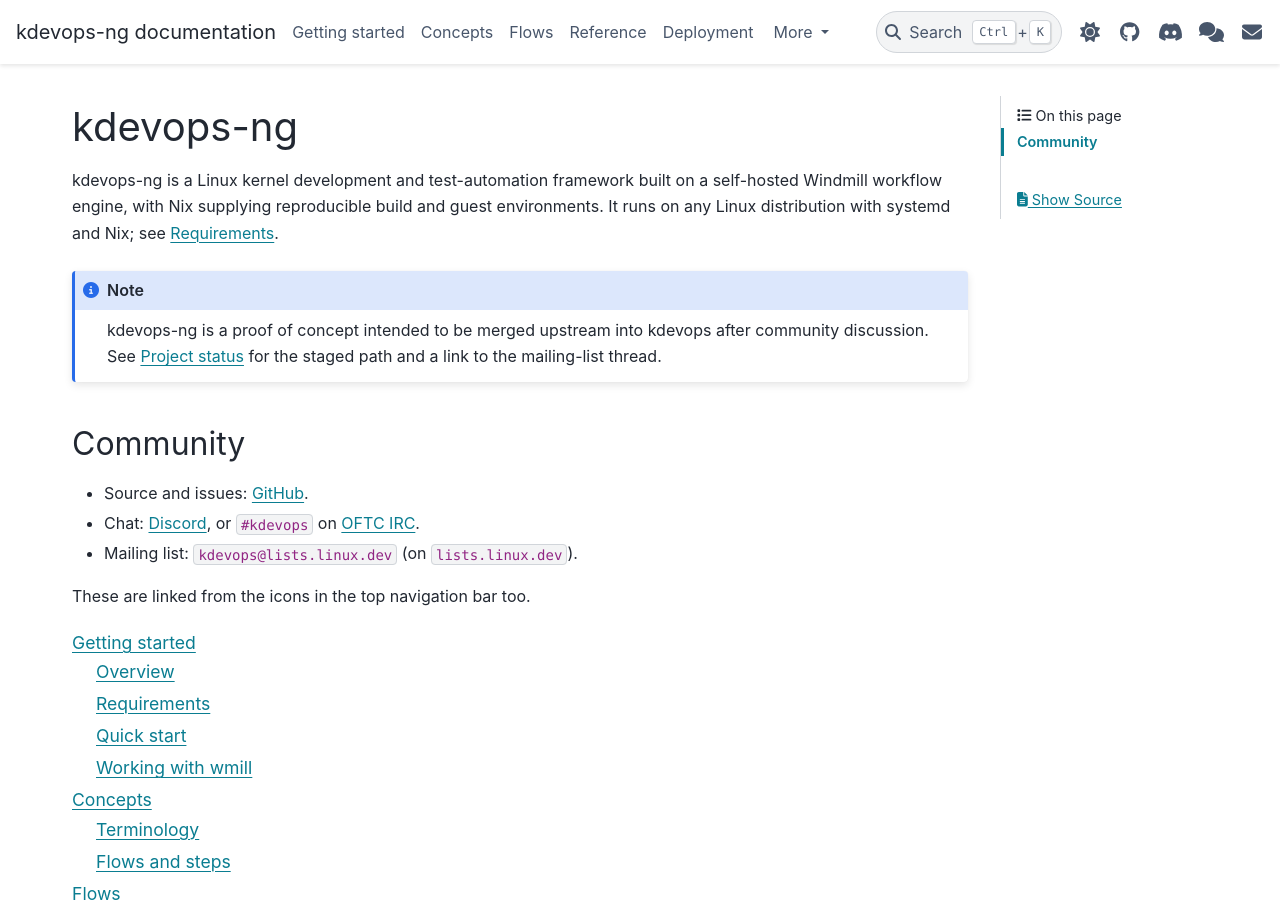
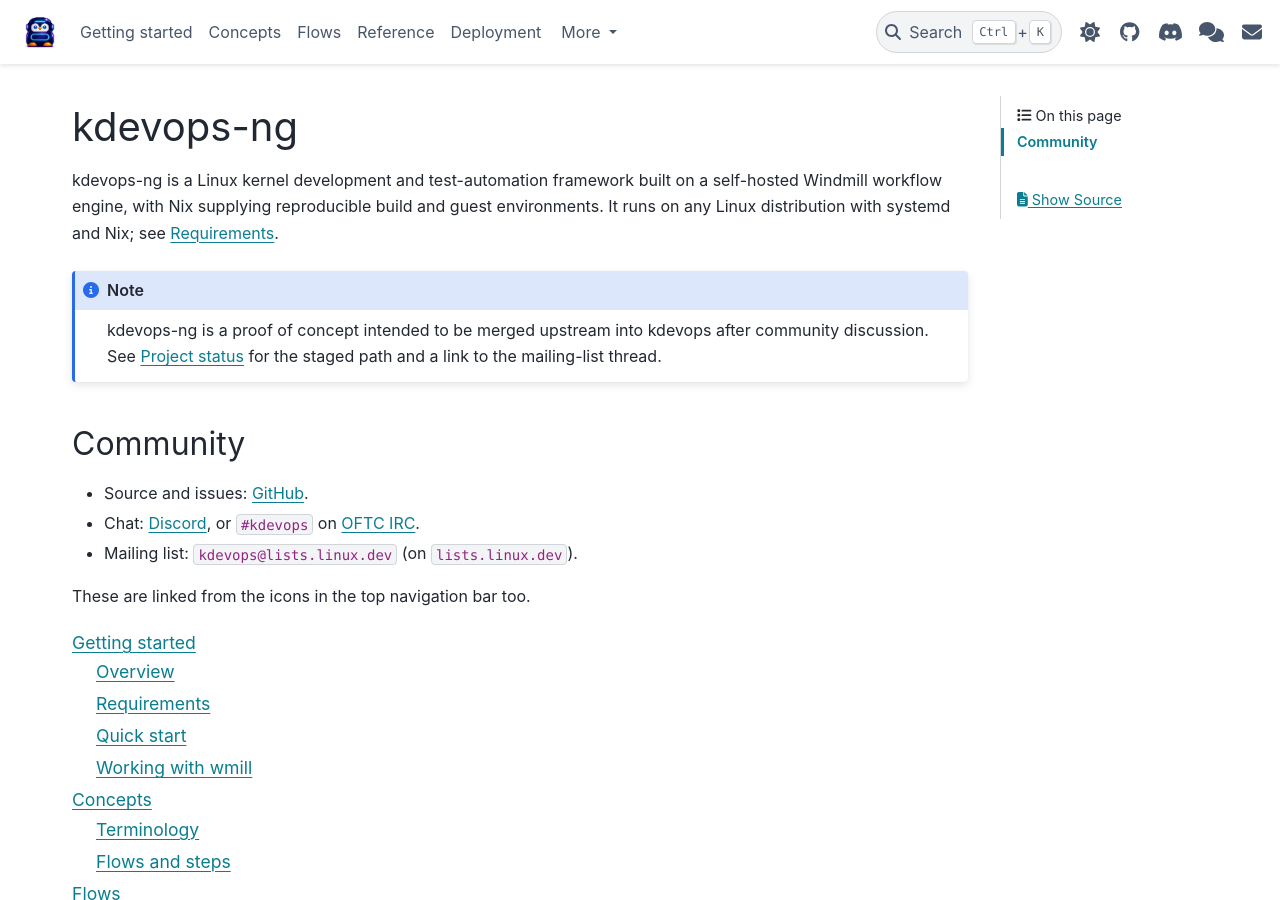
Before and after one commit to dagomez137/kdevops-ng, a Sphinx documentation site: the page built from docs/index.rst, in a window 1280 px wide and 900 px high. Built offline with Sphinx 7.4.7 and the PyData theme 0.15.4, drawn with Linux system fonts in a browser that asks for light colours.

Commit message:
docs: use the mascot logo as the navbar brand
Replace the "kdevops-ng" text brand in the documentation top bar with the
project mascot, a pixel-art robot penguin. The image is added under
docs/_static and wired into the PyData Sphinx theme through the logo option
with no accompanying text, so the navbar shows the logo alone; the project
name still drives the page title and the image alt text. The source art is
downscaled to 256 by 256 (about 42 KB) so it is not a heavy per-page asset.

The style check is taught to skip docs/_static, which holds binary theme
assets, the same way it already skips screenshots.

Generated-by: Claude AI
Signed-off-by: Daniel Gomez <da.gomez@kernel.org>

```diff
--- a/docs/conf.py
+++ b/docs/conf.py
@@ -22,7 +22,13 @@ exclude_patterns = [
 
 html_theme = "pydata_sphinx_theme"
 html_baseurl = os.environ.get("READTHEDOCS_CANONICAL_URL", "/")
+html_static_path = ["_static"]
 html_theme_options = {
+    "logo": {
+        "image_light": "_static/logo.png",
+        "image_dark": "_static/logo.png",
+        "alt_text": "kdevops-ng",
+    },
     "navigation_with_keys": False,
     "navbar_align": "left",
     "icon_links": [
```
Also changed, not shown: docs/_static/logo.png (added), 1 other file.
